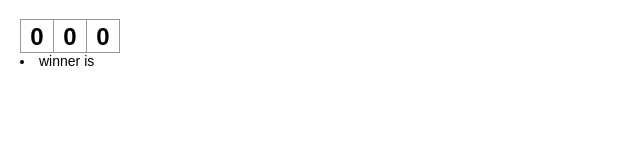
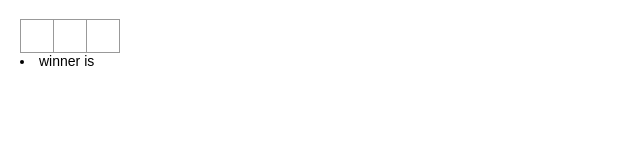
Before and after one commit to alvarogarcia7/kata-tictactoe-javascript, a React (Create React App) app: page / in a window 1280 px wide. Shown: the top 160 px of the page, without its empty margins (0-640 px from the left). Built offline with nearby package versions, Linux system fonts and the light colour scheme; the HTML template or start-up script is replaced by a standard one.

Commit message:
Make it X instead of numbers

```diff
--- a/src/App.js
+++ b/src/App.js
@@ -25,7 +25,7 @@ class Board extends Component {
   constructor() {
     super()
     this.state = {
-      board: [0,0,0]
+      board: ['','','']
     }
   }
 
@@ -44,12 +44,12 @@ class Board extends Component {
     return (
       <Square
         value={board[index]}
-        onClick={() => {this.setState({board: increase(board, index)})}}
+        onClick={() => {this.setState({board: setAt(board, index, 'X')})}}
       />
     )
 
-    function increase(board, index) {
-      board[index]++
+    function setAt(board, index, value) {
+      board[index] = value
       return board
     }
   }
```
